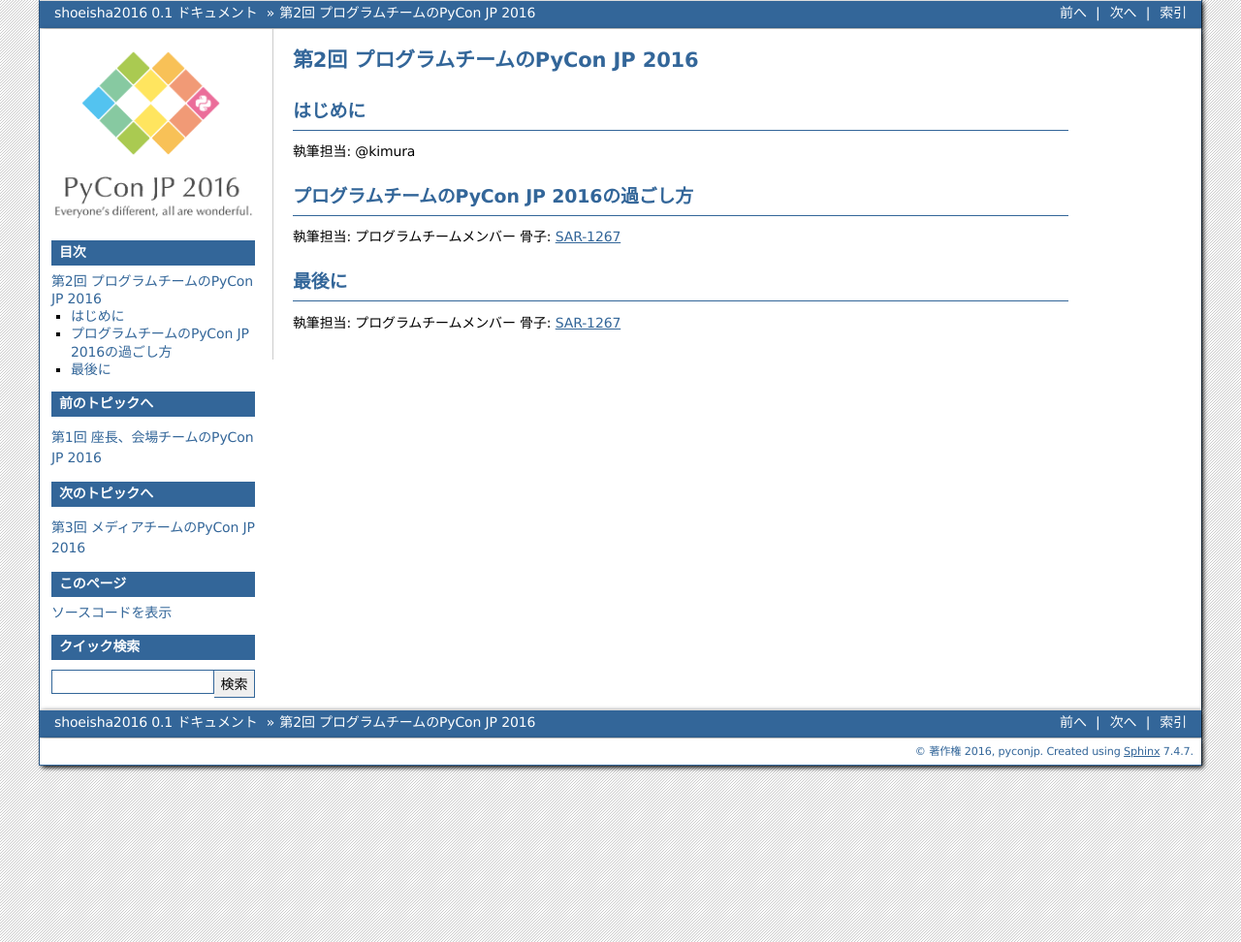
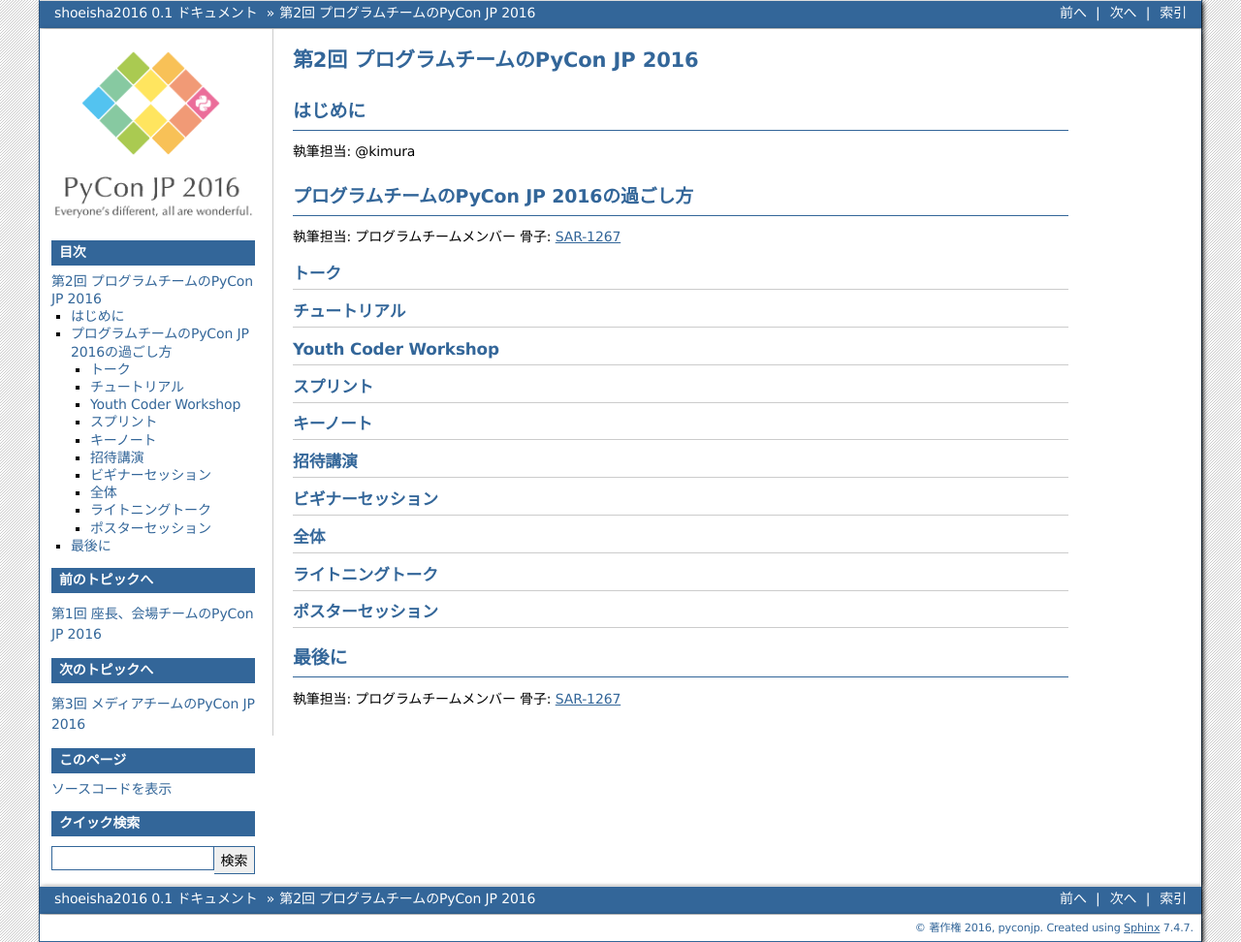
Before and after one commit to pyconjp/shoeisha2016, a Sphinx documentation site: the page built from source/afterreport_02_program.rst, in a window 1280 px wide. Shown: the whole page at 97% size. Built offline with Sphinx 7.4.7, drawn with Linux system fonts in a browser that asks for light colours.

Commit message:
SAR-1550 開催後レポート第2回（プログラムチーム）

```diff
--- a/source/afterreport_02_program.rst
+++ b/source/afterreport_02_program.rst
@@ -11,7 +11,51 @@
 執筆担当: プログラムチームメンバー
 骨子: `SAR-1267 <https://pyconjp.atlassian.net/browse/SAR-1267>`_
 
+
+トーク
+------------------
+.. sectionauthor:: Takayuki SHIMIZUKAWA
+
+チュートリアル
+-----------------------------
+.. sectionauthor:: hata hirotaka
+
+Youth Coder Workshop
+---------------------------
+.. sectionauthor:: Hamada
+
+スプリント
+----------------------
+.. sectionauthor:: Tsou Liu
+
+キーノート
+---------------------
+.. sectionauthor:: Kishin Yagami
+
+招待講演
+----------------------
+.. sectionauthor:: Masuoka Hideto
+
+ビギナーセッション
+----------------------------------
+.. sectionauthor:: Takayuki SHIMIZUKAWA
+
+全体
+--------------
+.. sectionauthor:: Daisuke Saito
+
+ライトニングトーク
+-----------------------------
+.. sectionauthor:: Kiyota
+
+ポスターセッション
+------------------------------
+.. sectionauthor:: Kazuya Muramatsu
+
+
 最後に
 =========
+.. sectionauthor:: ds110
+
 執筆担当: プログラムチームメンバー
 骨子: `SAR-1267 <https://pyconjp.atlassian.net/browse/SAR-1267>`_
```
